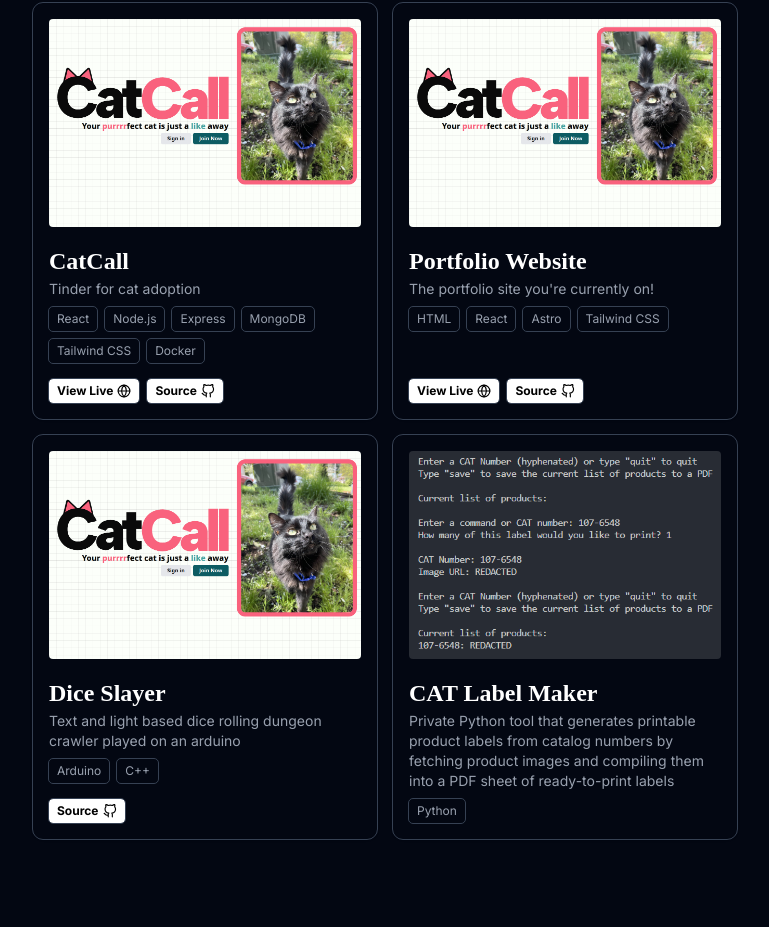
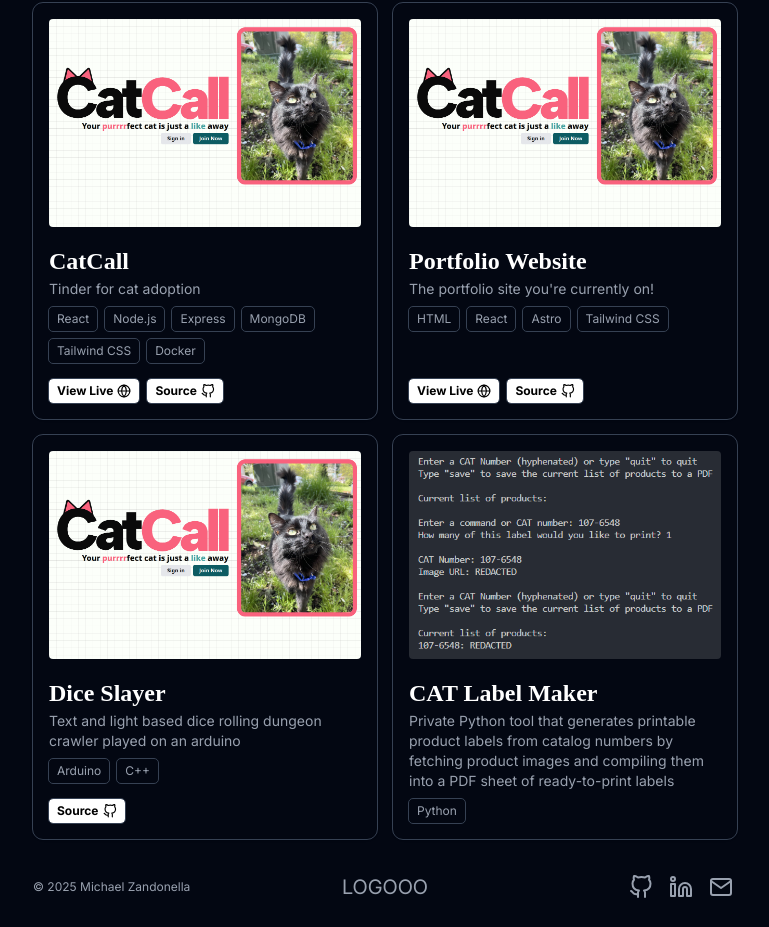
Before and after one commit to Zando411/portfolio-site, an Astro site: page / in a window 1280 px wide. Shown: the part 928-1855 px from the top of the page, without its empty margins (255-1024 px from the left). Before the commit the page ends 1815 px from the top, so only its background shows below. Built offline with nearby package versions, Linux system fonts and the light colour scheme; Astro itself is replaced by a stand-in of ours; a web font is replaced by a local one.

Commit message:
add footer with logo placeholder

```diff
--- /dev/null
+++ b/src/components/Footer.astro
@@ -0,0 +1,78 @@
+---
+
+---
+
+<footer
+  class="flex flex-col gap-2 md:grid md:grid-cols-3 w-full mt-8 mb-2 text-gray-400 text-xs items-center"
+>
+  <p class="order-3 md:order-1">© 2025 Michael Zandonella</p>
+  <div class="flex justify-center items-center text-xl order-1 md:order-2">
+    <p>LOGOOO</p>
+  </div>
+  <div class="flex gap-2 justify-end order-2 md:order-3">
+    <a
+      href="https://github.com/Zando411"
+      target="_blank"
+      rel="noopener noreferrer"
+      class="p-1 rounded-xl transition-colors duration-200"
+    >
+      <svg
+        xmlns="http://www.w3.org/2000/svg"
+        width="24"
+        height="24"
+        viewBox="0 0 24 24"
+        fill="none"
+        stroke-width="2"
+        stroke-linecap="round"
+        stroke-linejoin="round"
+        class="stroke-gray-400 hover:stroke-white w-6 h-6 transition-colors duration-200"
+        ><path
+          d="M9 19c-5 1.5-5-2.5-7-3m14 6v-3.87a3.37 3.37 0 0 0-.94-2.61c3.14-.35 6.44-1.54 6.44-7A5.44 5.44 0 0 0 20 4.77 5.07 5.07 0 0 0 19.91 1S18.73.65 16 2.48a13.38 13.38 0 0 0-7 0C6.27.65 5.09 1 5.09 1A5.07 5.07 0 0 0 5 4.77a5.44 5.44 0 0 0-1.5 3.78c0 5.42 3.3 6.61 6.44 7A3.37 3.37 0 0 0 9 18.13V22"
+        ></path></svg
+      >
+    </a>
+    <a
+      href="https://www.linkedin.com/in/michaelzandonella/"
+      target="_blank"
+      rel="noopener noreferrer"
+      class="p-1 rounded-xl transition-colors duration-200"
+    >
+      <svg
+        xmlns="http://www.w3.org/2000/svg"
+        width="24"
+        height="24"
+        viewBox="0 0 24 24"
+        fill="none"
+        stroke-width="2"
+        stroke-linecap="round"
+        stroke-linejoin="round"
+        class="stroke-gray-400 hover:stroke-white w-6 h-6 transition-colors duration-200"
+        ><path
+          d="M16 8a6 6 0 0 1 6 6v7h-4v-7a2 2 0 0 0-2-2 2 2 0 0 0-2 2v7h-4v-7a6 6 0 0 1 6-6z"
+        ></path><rect x="2" y="9" width="4" height="12"></rect><circle
+          cx="4"
+          cy="4"
+          r="2"></circle></svg
+      >
+    </a>
+    <a
+      href="mailto:michael@zando.dev"
+      class="p-1 rounded-xl transition-colors duration-200"
+    >
+      <svg
+        xmlns="http://www.w3.org/2000/svg"
+        width="24"
+        height="24"
+        viewBox="0 0 24 24"
+        fill="none"
+        stroke-width="2"
+        stroke-linecap="round"
+        stroke-linejoin="round"
+        class="stroke-gray-400 hover:stroke-white w-6 h-6 transition-colors duration-200"
+        ><path
+          d="M4 4h16c1.1 0 2 .9 2 2v12c0 1.1-.9 2-2 2H4c-1.1 0-2-.9-2-2V6c0-1.1.9-2 2-2z"
+        ></path><polyline points="22,6 12,13 2,6"></polyline></svg
+      >
+    </a>
+  </div>
+</footer>
--- a/src/pages/index.astro
+++ b/src/pages/index.astro
@@ -6,14 +6,16 @@ import About from '../components/About.astro';
 import Skills from '../components/Skills.jsx';
 import Experience from '../components/Experience.astro';
 import Projects from '../components/Projects.astro';
+import Footer from '../components/Footer.astro';
 ---
 
 <Layout>
-  <div class="container mx-auto p-4 my-4">
+  <div class="container mx-auto p-4 pb-0 mt-4">
     <About />
     <hr class="border-gray-300" />
     <Skills client:load />
     <Experience />
     <Projects />
+    <Footer />
   </div>
 </Layout>
```
